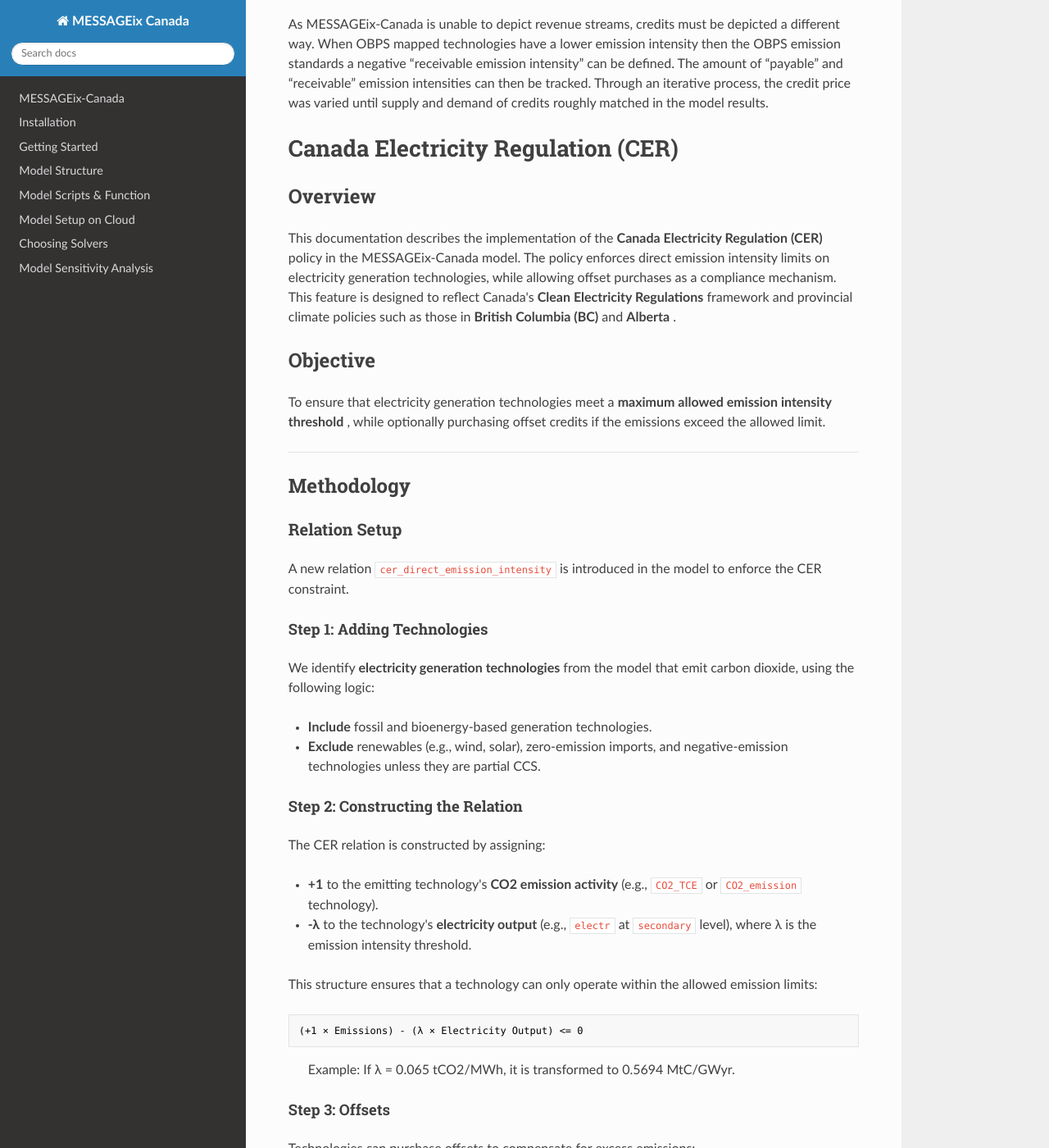
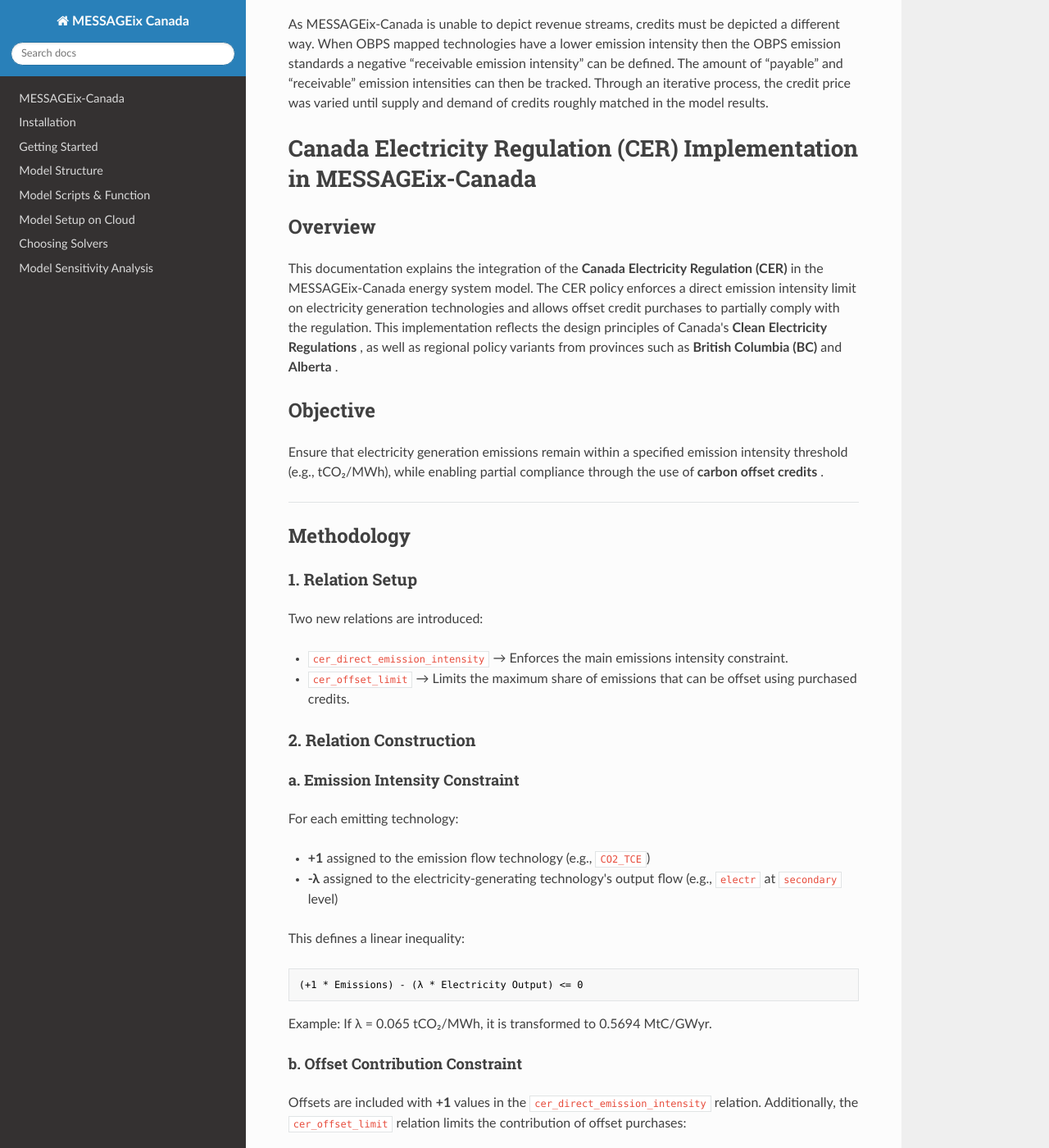
Before and after one commit to awais307/message-ix-canada, an MkDocs documentation site: the page built from docs/policies.md, in a window 1280 px wide and 1400 px high, scrolled down 1782 px. Shown: the whole window at 82% size. Built offline with MkDocs 1.6.1, drawn with Linux system fonts in a browser that asks for light colours; nearby versions of some CDN libraries; some of the changed text lies outside the part shown.

Commit message:
Update documentation with new changes

````diff
--- a/docs/policies.md
+++ b/docs/policies.md
@@ -39,117 +39,99 @@ This payable emission intensity is then multiplied by the federal carbon price t
 
 As MESSAGEix-Canada is unable to depict revenue streams, credits must be depicted a different way. When OBPS mapped technologies have a lower emission intensity then the OBPS emission standards a negative “receivable emission intensity” can be defined. The amount of “payable” and “receivable” emission intensities can then be tracked. Through an iterative process, the credit price was varied until supply and demand of credits roughly matched in the model results.
 
-# Canada Electricity Regulation (CER)
+
+# Canada Electricity Regulation (CER) Implementation in MESSAGEix-Canada
 
 ## Overview
 
-This documentation describes the implementation of the **Canada Electricity Regulation** **(CER)** policy in the MESSAGEix-Canada model. The policy enforces direct emission intensity limits on electricity generation technologies, while allowing offset purchases as a compliance mechanism. This feature is designed to reflect Canada's **Clean Electricity Regulations** framework and provincial climate policies such as those in **British Columbia (BC)** and  **Alberta** .
+This documentation explains the integration of the **Canada Electricity Regulation (CER)** in the MESSAGEix-Canada energy system model. The CER policy enforces a direct emission intensity limit on electricity generation technologies and allows offset credit purchases to partially comply with the regulation. This implementation reflects the design principles of Canada's  **Clean Electricity Regulations** , as well as regional policy variants from provinces such as **British Columbia (BC)** and  **Alberta** .
 
 ## Objective
 
-To ensure that electricity generation technologies meet a  **maximum allowed emission intensity threshold** , while optionally purchasing offset credits if the emissions exceed the allowed limit.
+Ensure that electricity generation emissions remain within a specified emission intensity threshold (e.g., tCO₂/MWh), while enabling partial compliance through the use of  **carbon offset credits** .
 
 ---
 
 ## Methodology
 
-### Relation Setup
+### 1. Relation Setup
 
-A new relation `cer_direct_emission_intensity` is introduced in the model to enforce the CER constraint.
+Two new relations are introduced:
 
-#### Step 1: Adding Technologies
+* `cer_direct_emission_intensity` → Enforces the main emissions intensity constraint.
+* `cer_offset_limit` → Limits the maximum share of emissions that can be offset using purchased credits.
 
-We identify **electricity generation technologies** from the model that emit carbon dioxide, using the following logic:
+### 2. Relation Construction
 
-* **Include** fossil and bioenergy-based generation technologies.
-* **Exclude** renewables (e.g., wind, solar), zero-emission imports, and negative-emission technologies unless they are partial CCS.
+#### a. Emission Intensity Constraint
 
-#### Step 2: Constructing the Relation
+For each emitting technology:
 
-The CER relation is constructed by assigning:
+* **+1** assigned to the emission flow technology (e.g., `CO2_TCE`)
+* **-λ** assigned to the electricity-generating technology's output flow (e.g., `electr` at `secondary` level)
 
-* **+1** to the emitting technology's **CO2 emission activity** (e.g., `CO2_TCE` or `CO2_emission` technology).
-* **-λ** to the technology's **electricity output** (e.g., `electr` at `secondary` level), where λ is the emission intensity threshold.
-
-This structure ensures that a technology can only operate within the allowed emission limits:
+This defines a linear inequality:
 
 ```
-(+1 × Emissions) - (λ × Electricity Output) <= 0
+(+1 * Emissions) - (λ * Electricity Output) <= 0
 ```
 
-> Example: If λ = 0.065 tCO2/MWh, it is transformed to 0.5694 MtC/GWyr.
+Example: If λ = 0.065 tCO₂/MWh, it is transformed to 0.5694 MtC/GWyr.
 
-#### Step 3: Offsets
+#### b. Offset Contribution Constraint
 
-Technologies can purchase offsets to compensate for excess emissions:
+Offsets are included with **+1** values in the `cer_direct_emission_intensity` relation. Additionally, the `cer_offset_limit` relation limits the contribution of offset purchases:
 
-* Offset technologies (e.g., `credits_purchase`) are added to the relation with a **+1** value, contributing positively.
-* These are assigned a `tax_emission` cost based on provincial/federal carbon market values.
+```
+Total Offsets <= 10% of total allowed emissions
+```
 
-#### Step 4: Emission Constraint Application
+This is applied by:
 
-The upper bound of the relation is set to 0, making it a  **hard constraint** :
+* **+1** for offset technologies
+* **-0.1 * λ** for electricity-generating technologies
+
+### 3. Bound Setup
+
+Both relations are given a hard constraint by setting:
 
 ```yaml
 relation_upper:
-  relation: cer_direct_emission_intensity
-  node_rel: <Province>
-  year_rel: <Year>
   value: 0
 ```
+
+This ensures emissions must stay within the permissible limit, including the offset cap.
 
 ---
 
 ## Provincial Carbon Prices for Offsets
 
-| Province         | CAD/tCO2 (2025) | USD2010/tCO2 |
-| ---------------- | --------------- | ------------ |
-| Alberta          | 65              | 39.00        |
-| British Columbia | 40              | 24.00        |
-| Federal (Rest)   | 50              | 30.00        |
+| Province         | CAD/tCO₂ (2025) | USD2010/tCO₂ |
+| ---------------- | ---------------- | ------------- |
+| Alberta          | 65               | 39.00         |
+| British Columbia | 40               | 24.00         |
+| Federal (Rest)   | 50               | 30.00         |
 
-> Conversion: 1 CAD2025 = 0.75 USD2025, then divided by 1.25 to convert to USD2010.
+**Conversion Note:** 1 CAD2025 → 0.75 USD2025, then divided by 1.25 to convert to USD2010.
 
-Carbon prices are applied using the `tax_emission` parameter.
+These are added via the `tax_emission` parameter.
+
+## References
+
+* [*Canada Clean Electricity Regulations*](https://www.canada.ca/en/services/environment/weather/climatechange/climate-plan/clean-electricity.html)
+* Alberta TIER Regulation (Add Link)
+* British Columbia Carbon Market (Add Link)
 
 ---
 
-## Sample Implementation Snippets
+## Limitations
 
-### Emission Relation Example
-
-```csv
-relation,node_rel,year_rel,node_loc,technology,year_act,mode,value,unit
-cer_direct_emission_intensity,Alberta,2030,Alberta,CO2_TCE,2030,M1,1,-
-cer_direct_emission_intensity,Alberta,2030,Alberta,bio_istig,2030,M1,-0.5694,-
-```
-
-### Offset Example
-
-```csv
-relation,node_rel,year_rel,node_loc,technology,year_act,mode,value,unit
-cer_direct_emission_intensity,Alberta,2030,Alberta,credits_purchase,2030,M1,1,-
-```
-
-### Tax Emission for Offsets
-
-```csv
-tax_emission,node,year,technology,mode,emission,value,unit
-Alberta,2030,credits_purchase,M1,TCE,39.0,USD/tC
-```
+* **Vintaging not accounted** : The CER does not currently differentiate between newly built and existing plants based on their commissioning date.
+* **Static Thresholds** : The emission limits are hardcoded per policy design but may require updating for future policy revisions.
+* **Technology Classification** : Inclusion of partial CCS and hydrogen-based generation can be context-sensitive and may require modeler judgment.
 
 ---
 
-## References
+## Conclusion
 
-* [*Clean Electricity Regulations*](https://www.canada.ca/en/services/environment/weather/climatechange/climate-plan/clean-electricity.html)
-* British Columbia Carbon Pricing (TODO: Add Link)
-* Alberta TIER Regulation (TODO: Add Link)
-
----
-
-## Notes and Limitations
-
-* The emission factor values are not modified during this implementation. Existing `emission factors`  are used.
-* Renewable technologies (wind, hydro, solar) are excluded from the CER relation.
-* This relation is enforced from 2025 onwards.
+This implementation of the CER provides a structured and policy-aligned mechanism for regulating emissions from electricity generation, offering flexibility via offsets, and maintaining system integrity through capped compliance mechanisms. This feature allows MESSAGEix-Canada to simulate decarbonization pathways under federal and provincial constraints effectively.
````
